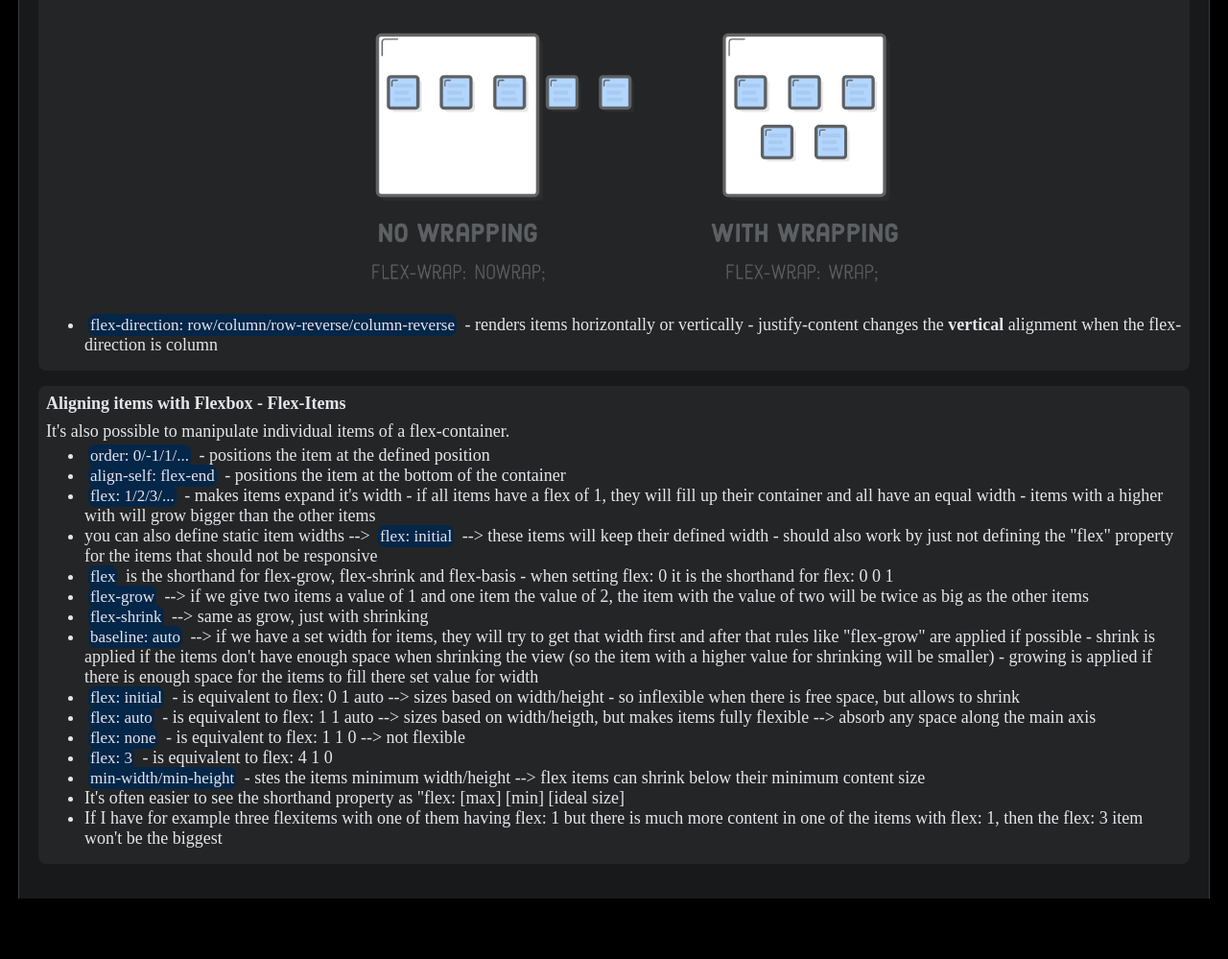
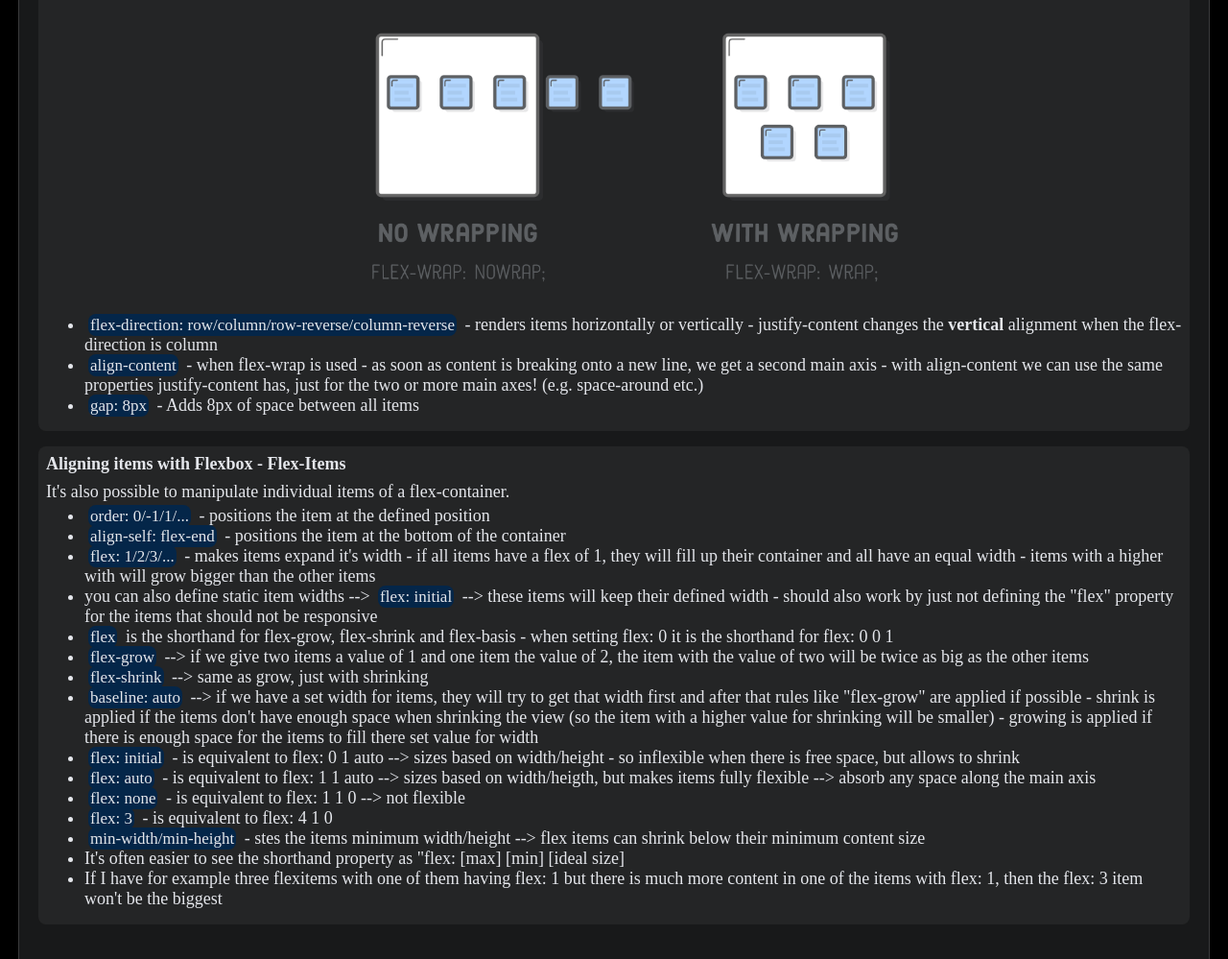
Before and after one commit to Kniggsn/own-wiki, a plain HTML site: page pages/flexbox.html in a window 1280 px wide. Shown: the part 1402-2401 px from the top of the page at 96% size. Before the commit the page ends 2338 px from the top, so only its background shows below. Drawn offline with Linux system fonts and the light colour scheme.

Commit message:
Add content

```diff
--- a/pages/flexbox.html
+++ b/pages/flexbox.html
@@ -65,6 +65,10 @@
             <li><code>flex-direction: row/column/row-reverse/column-reverse</code> - renders items horizontally or
                 vertically - justify-content
                 changes the <strong>vertical</strong> alignment when the flex-direction is column</li>
+            <li><code>align-content</code> - when flex-wrap is used - as soon as content is breaking onto a new line, we
+                get a second main axis - with align-content we can use the same properties justify-content has, just for
+                the two or more main axes! (e.g. space-around etc.)</li>
+            <li><code>gap: 8px</code> - Adds 8px of space between all items</li>
     </div>
     <div class="paragraph">
         <h4>Aligning items with Flexbox - Flex-Items</h4>
@@ -88,13 +92,17 @@
                 have enough space when shrinking the view (so the item with a higher value for shrinking will be
                 smaller) - growing is applied if there is enough space for the items to fill there set value for width
             </li>
-            <li><code>flex: initial</code> - is equivalent to flex: 0 1 auto --> sizes based on width/height - so inflexible when there is free space, but allows to shrink</li>
-            <li><code>flex: auto</code> - is equivalent to flex: 1 1 auto --> sizes based on width/heigth, but makes items fully flexible --> absorb any space along the main axis</li>
+            <li><code>flex: initial</code> - is equivalent to flex: 0 1 auto --> sizes based on width/height - so
+                inflexible when there is free space, but allows to shrink</li>
+            <li><code>flex: auto</code> - is equivalent to flex: 1 1 auto --> sizes based on width/heigth, but makes
+                items fully flexible --> absorb any space along the main axis</li>
             <li><code>flex: none</code> - is equivalent to flex: 1 1 0 --> not flexible</li>
             <li><code>flex: 3</code> - is equivalent to flex: 4 1 0</li>
-            <li><code>min-width/min-height</code> - stes the items minimum width/height --> flex items can shrink below their minimum content size</li>
+            <li><code>min-width/min-height</code> - stes the items minimum width/height --> flex items can shrink below
+                their minimum content size</li>
             <li>It's often easier to see the shorthand property as "flex: [max] [min] [ideal size]</li>
-            <li>If I have for example three flexitems with one of them having flex: 1 but there is much more content in one of the items with flex: 1, then the flex: 3 item won't be the biggest</li>
+            <li>If I have for example three flexitems with one of them having flex: 1 but there is much more content in
+                one of the items with flex: 1, then the flex: 3 item won't be the biggest</li>
 
         </ul>
 
```
